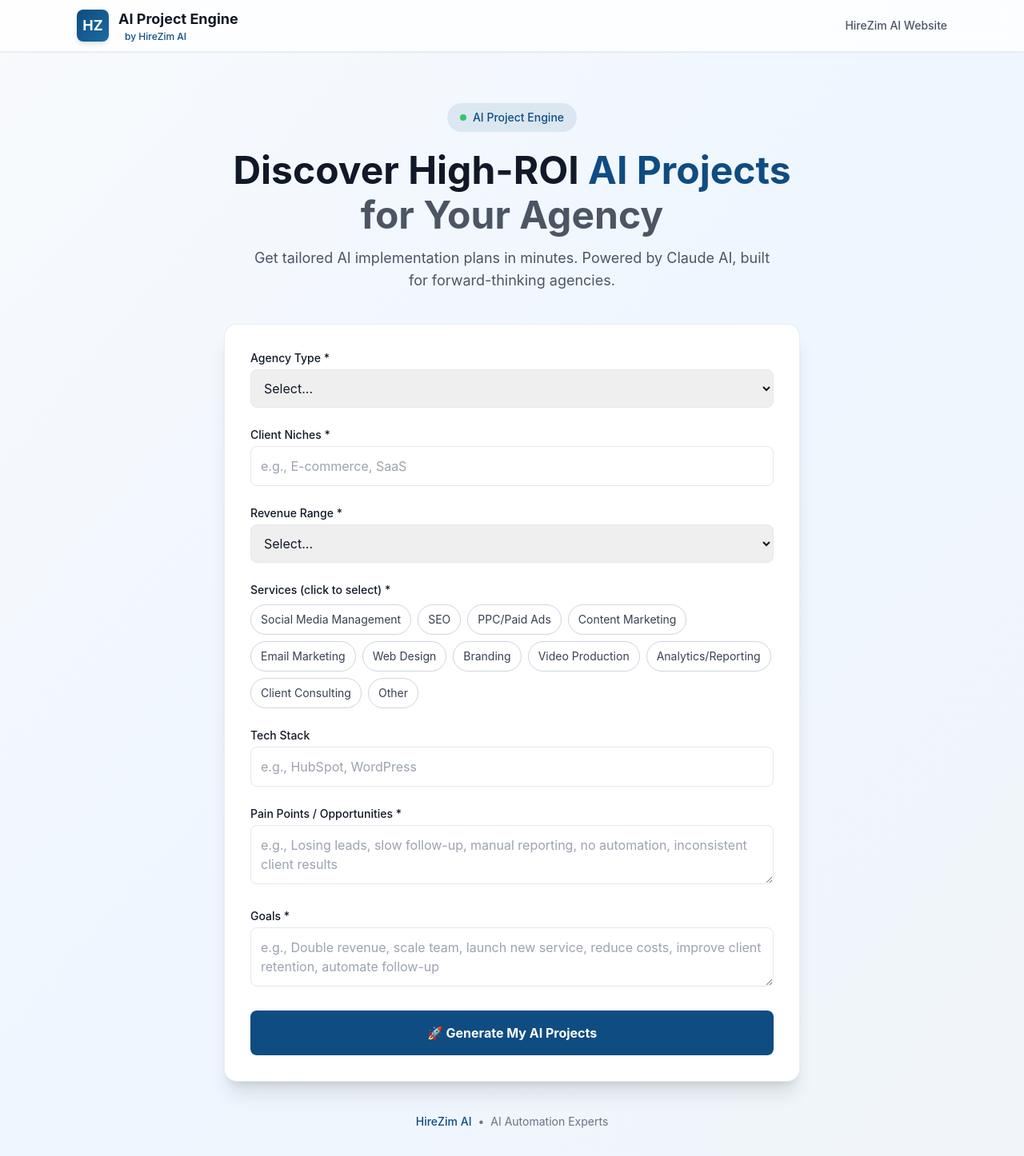
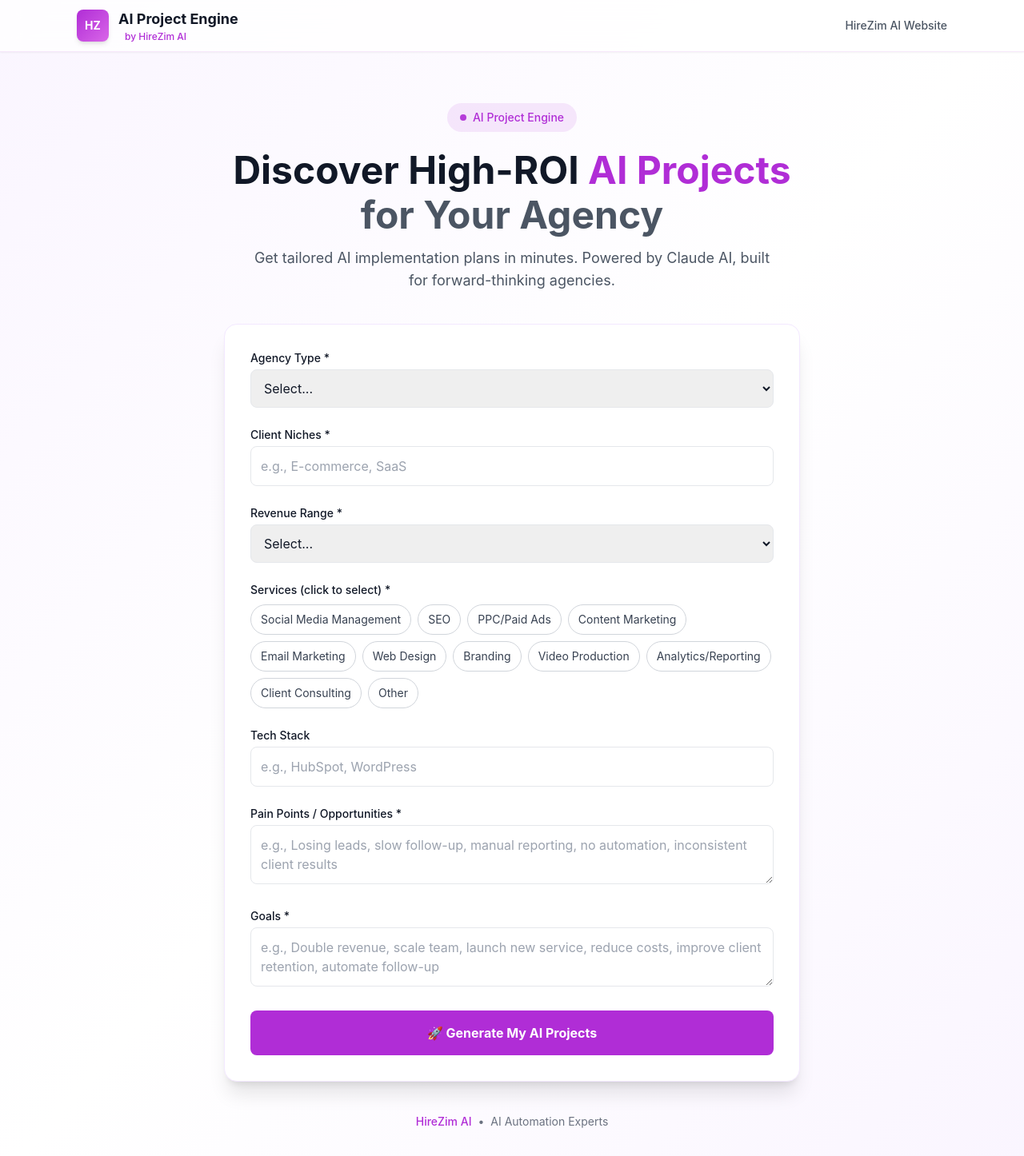
Before and after one commit to HireZimAI/project-engine, a Next.js app: page / in a window 1280 px wide. Shown: the top 1446 px of the page at 80% size. Built offline with nearby package versions, Linux system fonts and the light colour scheme.

Commit message:
Style: Apply HireZim AI brand colors (purple #B02DD6)

```diff
--- a/app/page.tsx
+++ b/app/page.tsx
@@ -3,17 +3,17 @@ import Header from '@/components/Header';
 
 export default function Home() {
   return (
-    <div className="min-h-screen bg-gradient-to-br from-slate-50 via-blue-50 to-slate-100">
+    <div className="min-h-screen bg-gradient-to-br from-purple-50 via-white to-purple-50">
       <Header />
       <main className="max-w-3xl mx-auto px-4 py-12 sm:px-6 lg:py-16">
         {/* Hero Section */}
         <div className="text-center mb-10">
-          <div className="inline-flex items-center gap-2 bg-primary/10 px-4 py-2 rounded-full mb-6">
-            <span className="w-2 h-2 bg-green-500 rounded-full animate-pulse"></span>
-            <span className="text-sm font-medium text-primary">AI Project Engine</span>
+          <div className="inline-flex items-center gap-2 bg-brand-purple/10 px-4 py-2 rounded-full mb-6">
+            <span className="w-2 h-2 bg-brand-purple rounded-full animate-pulse"></span>
+            <span className="text-sm font-medium text-brand-purple">AI Project Engine</span>
           </div>
           <h1 className="text-4xl sm:text-5xl font-bold text-gray-900 mb-4">
-            Discover High-ROI <span className="text-primary">AI Projects</span>
+            Discover High-ROI <span className="text-brand-purple">AI Projects</span>
             <span className="block text-gray-600 mt-2">for Your Agency</span>
           </h1>
           <p className="text-lg text-gray-600 max-w-2xl mx-auto">
@@ -23,14 +23,14 @@ export default function Home() {
         </div>
 
         {/* Input Form */}
-        <div className="bg-white rounded-2xl shadow-xl p-6 sm:p-8 border border-primary/10">
+        <div className="bg-white rounded-2xl shadow-xl p-6 sm:p-8 border border-purple-100">
           <InputForm />
         </div>
 
         {/* Footer */}
         <div className="mt-10 text-center text-sm text-gray-500">
           <p className="flex items-center justify-center gap-2">
-            <span className="text-primary font-medium">HireZim AI</span>
+            <span className="text-brand-purple font-medium">HireZim AI</span>
             <span>•</span>
             <span>AI Automation Experts</span>
           </p>
--- a/components/Header.tsx
+++ b/components/Header.tsx
@@ -8,12 +8,12 @@ export default function Header() {
       <div className="max-w-6xl mx-auto px-4 sm:px-6 lg:px-8">
         <div className="flex items-center justify-between h-16">
           <Link href="/" className="flex items-center gap-3">
-            <div className="w-10 h-10 bg-gradient-to-br from-primary to-primary-light rounded-lg flex items-center justify-center shadow-md">
-              <span className="text-white font-bold text-lg">HZ</span>
+            <div className="w-10 h-10 bg-gradient-to-br from-brand-purple to-brand-purpleLight rounded-lg flex items-center justify-center shadow-md">
+              <span className="text-white font-bold text-sm">HZ</span>
             </div>
             <div>
               <span className="text-lg font-bold text-gray-900">AI Project Engine</span>
-              <span className="text-xs text-primary font-medium ml-2 block">by HireZim AI</span>
+              <span className="text-xs text-brand-purple font-medium ml-2 block">by HireZim AI</span>
             </div>
           </Link>
           <nav className="flex items-center gap-4">
@@ -21,7 +21,7 @@ export default function Header() {
               href="https://hirezim.ai"
               target="_blank"
               rel="noopener noreferrer"
-              className="text-sm font-medium text-gray-600 hover:text-primary transition-colors"
+              className="text-sm font-medium text-gray-600 hover:text-brand-purple transition-colors"
             >
               HireZim AI Website
             </a>
--- a/tailwind.config.ts
+++ b/tailwind.config.ts
@@ -10,53 +10,45 @@ const config: Config = {
     extend: {
       colors: {
         brand: {
-          blue: '#0F4C81',
-          blueLight: '#1A6BA0',
-          blueDark: '#0A3558',
-          green: '#22C55E',
-          greenLight: '#4ADE80',
-          greenDark: '#16A34A',
+          purple: '#B02DD6',
+          purpleLight: '#D966E8',
+          purpleDark: '#8B1FAE',
+          black: '#111111',
+          white: '#FFFFFF',
+          gray: '#6B7280',
+          purpleTint: '#F3E8F9',
         },
         primary: {
-          DEFAULT: '#0F4C81',
-          light: '#1A6BA0',
-          dark: '#0A3558',
-          50: '#e6f0f7',
-          100: '#cce1ef',
-          200: '#99c3df',
-          300: '#66a5cf',
-          400: '#3387bf',
-          500: '#0F4C81',
-          600: '#0d3f6c',
-          700: '#0a3257',
-          800: '#082542',
-          900: '#05182d',
+          DEFAULT: '#B02DD6',
+          light: '#D966E8',
+          dark: '#8B1FAE',
+          50: '#F3E8F9',
+          100: '#EBD4F3',
+          200: '#D7A9E7',
+          300: '#C37EDB',
+          400: '#B02DD6',
+          500: '#9B21C4',
+          600: '#7A1A9B',
+          700: '#5C1275',
+          800: '#3F0C51',
+          900: '#23062E',
         },
         accent: {
           DEFAULT: '#22C55E',
           light: '#4ADE80',
           dark: '#16A34A',
-          50: '#f0fdf4',
-          100: '#dcfce7',
-          200: '#bbf7d0',
-          300: '#86efac',
-          400: '#4ADE80',
-          500: '#22C55E',
-          600: '#16A34A',
-          700: '#15803d',
         },
         dark: {
-          DEFAULT: '#1E293B',
-          light: '#334155',
-          dark: '#0F172A',
+          DEFAULT: '#111111',
+          light: '#333333',
+          dark: '#000000',
         }
       },
       fontFamily: {
         sans: ['Inter', 'system-ui', 'sans-serif'],
       },
       backgroundImage: {
-        'gradient-radial': 'radial-gradient(var(--tw-gradient-stops))',
-        'hero-pattern': 'linear-gradient(135deg, #0F4C81 0%, #1A6BA0 100%)',
+        'hero-pattern': 'linear-gradient(135deg, #B02DD6 0%, #6B0F87 40%, #111111 100%)',
       },
     },
   },
```
